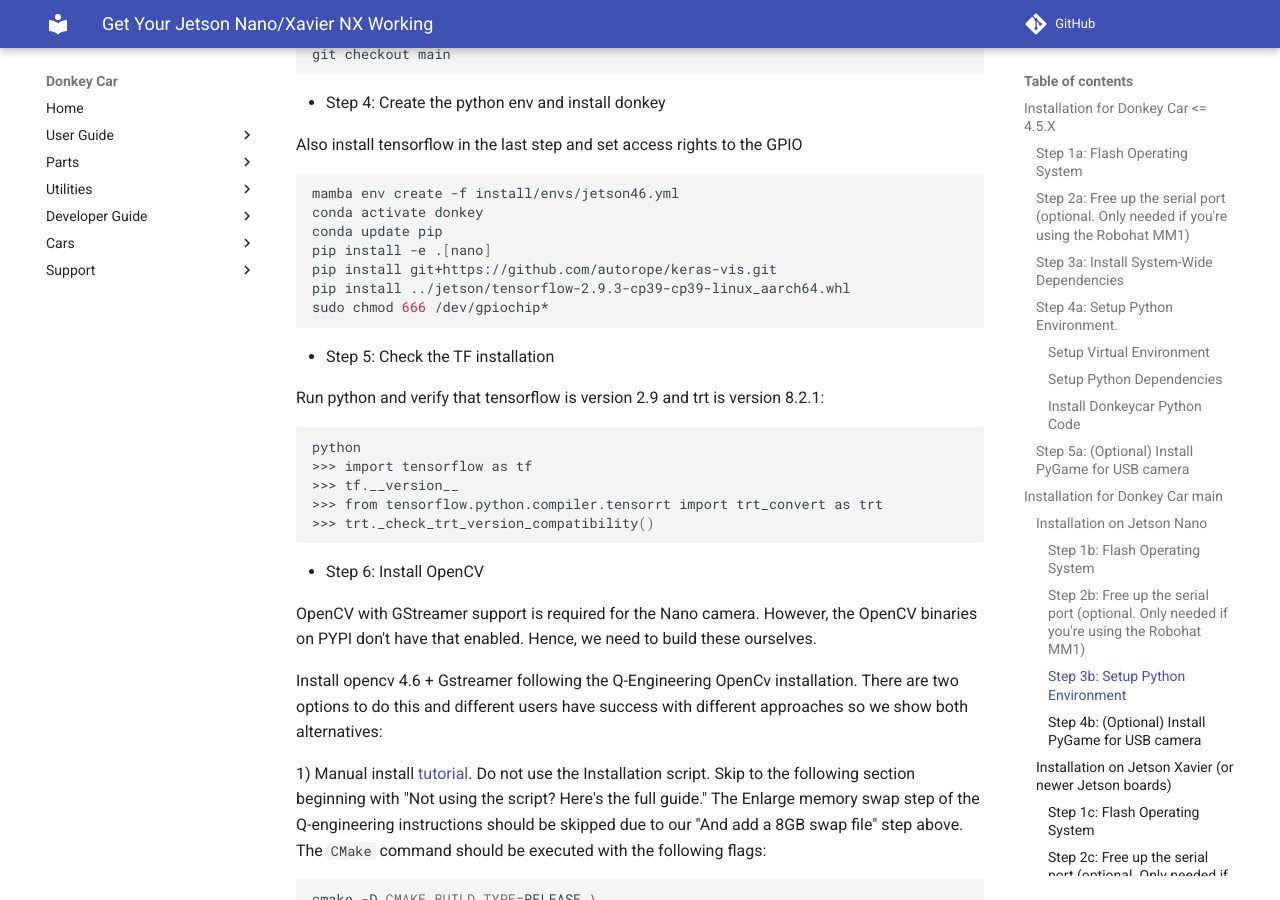
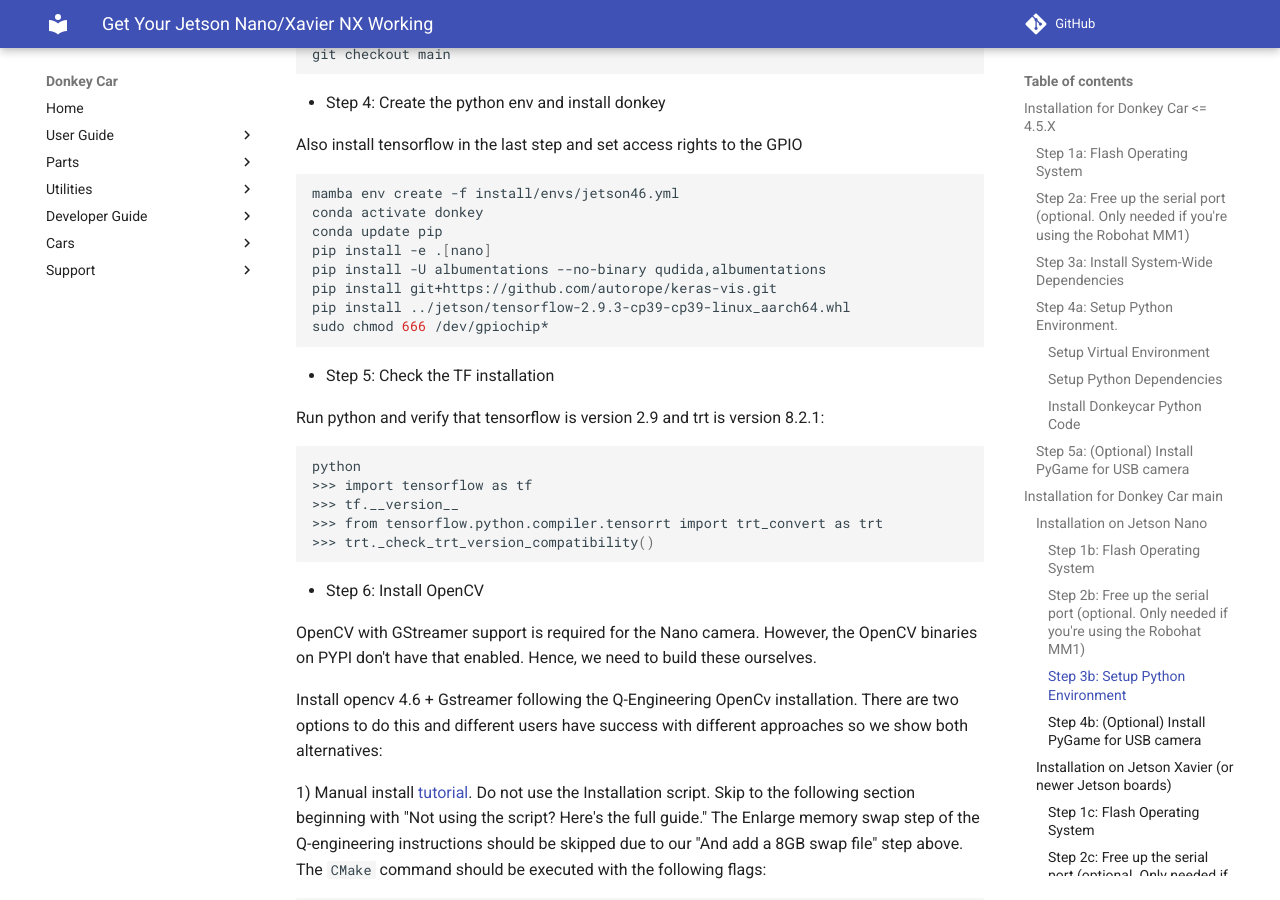
Before and after one commit to autorope/donkeydocs, an MkDocs documentation site: the page built from docs/guide/robot_sbc/setup_jetson_nano.md, in a window 1280 px wide and 900 px high, scrolled down 5411 px. Built offline with MkDocs 1.6.1 and Material for MkDocs 9.7.7, drawn with Linux system fonts in a browser that asks for light colours; comment, search, counter and statistics services are not loaded.

Commit message:
Update install so albumentations
doesn't overwrite self installed opencv with opencv-headless.

```diff
--- a/docs/guide/robot_sbc/setup_jetson_nano.md
+++ b/docs/guide/robot_sbc/setup_jetson_nano.md
@@ -283,6 +283,7 @@ mamba env create -f install/envs/jetson46.yml
 conda activate donkey
 conda update pip
 pip install -e .[nano]
+pip install -U albumentations --no-binary qudida,albumentations
 pip install git+https://github.com/autorope/keras-vis.git
 pip install ../jetson/tensorflow-2.9.3-cp39-cp39-linux_aarch64.whl
 sudo chmod 666 /dev/gpiochip*
```
